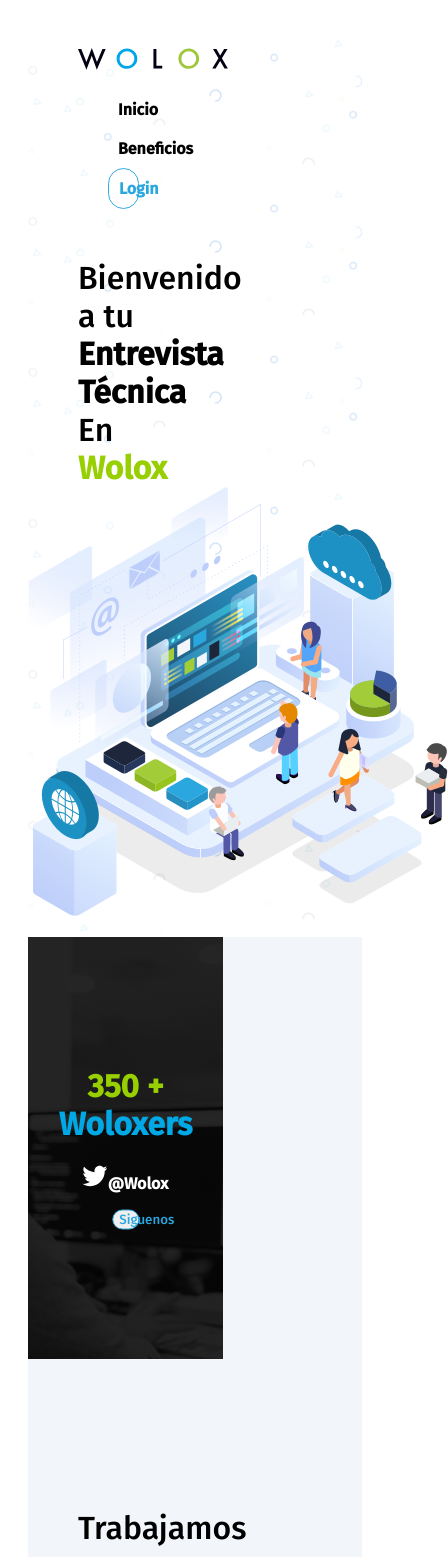
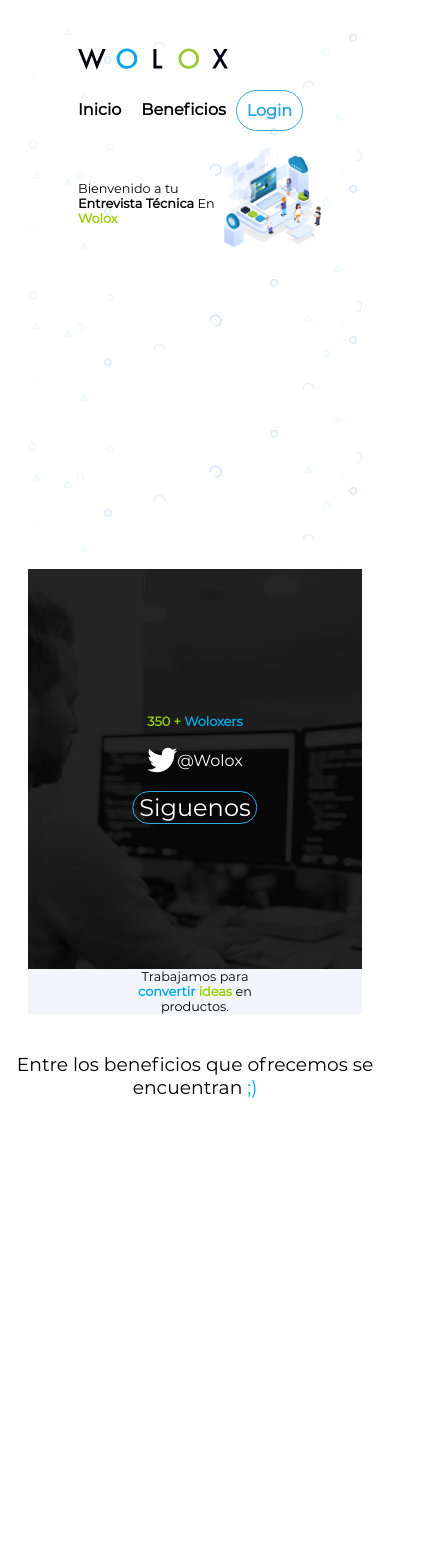
Before and after one commit to C0der97/Wolox, an Angular app: page / in a window 390 px wide. Shown: the top 1557 px of the page, 448 px wide, since content can reach past the window. After the commit the page ends 1126 px from the top, so only its background shows below. Built offline with nearby package versions, Linux system fonts and the light colour scheme.

Commit message:
Ajustes responsive

```diff
--- a/src/app/landing/landing.component.html
+++ b/src/app/landing/landing.component.html
@@ -19,7 +19,7 @@
                 <h1 style="color:#97CF00"><strong> Wolox </strong> </h1>
             </div>
             <div class="hero">
-                <img alt="imagen woloxer" src="assets/Img Hero/Ic_ilustra_Hero.png">
+                <img alt="imagen woloxer" width="100%" src="assets/Img Hero/Ic_ilustra_Hero.png">
             </div>
         </div>
     </div>
@@ -28,8 +28,11 @@
         <div class="img_woloxer">
             <div class="text_woloxer">
                 <h1 style="color: #00A9E5;" ><strong style="color:#97CF00"> 350 + </strong> <strong>Woloxers</strong>  </h1>
-               <p> <img style="padding-top: 5px;top:50%;left: 50%;" alt="logo twiter" width="25px" src="assets/twitter.svg"/> <strong>@Wolox</strong>  </p>
-               <button class="activo">Siguenos</button>
+               <p style="display: flex;flex-direction: row;justify-content: center;justify-items: center;align-items: center;">
+                    <img  alt="logo twiter" width="30rem" src="assets/twitter.svg"/>
+                   <span>@Wolox</span>
+                </p>
+               <button class="activo" style="font-size:1.5em;color:white">Siguenos</button>
             </div>
         </div>
         <div class="seccion_trabajamosJuntos">
--- a/src/app/landing/landing.component.scss
+++ b/src/app/landing/landing.component.scss
@@ -1,65 +1,89 @@
-@font-face{
-    font-family: 'FiraSans-Medium';
-    src: url("http://localhost:4200/assets/Fonts/Fira_Sans/FiraSans-Medium.ttf");
+@font-face {
+    font-family: "Montserrat-Regular";
+    src: url("http://localhost:4200/assets/Fonts/Montserrat/Montserrat-Regular.ttf");
 }
 
 * {
-    font-family: 'FiraSans-Medium',Helvetica, Arial, Verdana, Tahoma, sans-serif;;
+    font-family: "Montserrat-Regular", Helvetica, Arial, Verdana, Tahoma, sans-serif;
     box-sizing: border-box;
 }
 
-h1{
+h1 {
     margin: 0px;
     font-weight: unset;
 }
-.contenedor{
+.contenedor {
     padding: 20px;
 }
-.fila{
+.fila {
     display: flex;
     flex-wrap: nowrap;
 }
 
-@media (max-width: 750px) {
-    .fila{
+@media (max-width: 646px) {
+    .fila {
         display: flex;
         flex-wrap: wrap;
+        //justify-content: space-around;
+    }
+
+    h1{
+        font-size: 0.8rem;
+    }
+    .navbar ul {
+    width: 50vw;
+    display: inline-flex;
+    align-items: flex-start;
+    justify-content: center;
+    }
+
+    .img_woloxer {
+        width: 100vw !important;
+
+    }
+
+    .seccion_trabajamosJuntos {
+        width: 100vw !important;
     }
 }
 
-.logo{
+.hero{
+    width: 25vw;
+    height: 50vh;
+}
+
+.logo {
     width: 50vw;
     padding-left: 50px;
 }
 
-.logo img{
+.logo img {
     margin-top: 20px;
     width: 150px;
 }
 
-.navbar{
-    width: 50vw;
+.navbar {
+    display: block;
     font-size: 1em;
 }
 
-.navbar ul{
-    flex-direction: column;
-    align-items: start;
+.navbar ul {
+    width: 50vw;
+    display: inline-flex;
+    align-items: flex-start;
+    justify-content: space-evenly;
 }
 
-.navbar ul li{
+.navbar ul li {
+    align-content: space-around;
+    left: 20px;
     padding: 10px;
-    display: inline-block;
-    justify-content: center;
     list-style: none;
     list-style-type: none;
-    list-style-position: initial;
     text-decoration: none;
     font-weight: bold;
-    margin-left: 40px;
     cursor: pointer;
     transition: 0.5s;
-
 }
 .navbar ul li:hover {
     color: rgb(94, 100, 100);
@@ -70,30 +94,32 @@
     color: white;
 }
 
-
-.activo{
-    border:1px solid #33ABE1;
+.activo {
+    border: 1px solid #33abe1;
     border-radius: 25px 25px 25px 25px;
-    color: #2AA7DF;
+    color: #2aa7df;
     text-align: center;
-    width: 20%;
+    width: fit-content;
+    text-decoration: none;
+    background-color: transparent;
 }
 
-.mensaje{
+.mensaje {
     margin-top: 10%;
     padding-left: 50px;
     width: 50vw;
 }
 
-.vector_1{
+.vector_1 {
     width: 50vw;
 }
 
-.img_woloxer{
-    width: 50vw;
-    height: 50vh;
+.img_woloxer {
+    width: 50%;
+    height: 25rem;
     padding-left: 50px;
-    background-image: linear-gradient(rgba(0, 0, 0, 0.5), rgba(0, 0, 0, 0.5)), url('http://localhost:4200/assets/img_woloxer.png');
+    background-image: linear-gradient(rgba(0, 0, 0, 0.5), rgba(0, 0, 0, 0.5)),
+        url("http://localhost:4200/assets/img_woloxer.png");
     position: relative;
     background-position: center;
     background-repeat: no-repeat;
@@ -109,16 +135,18 @@
     color: white;
 }
 
-  .seccion_trabajamosJuntos{
+.seccion_trabajamosJuntos {
     width: 50vw;
-      text-align: center;
-      padding: 50px;
-      margin-top: 100px;
-
+    display: flex;
+    flex-direction: column;
+    flex-wrap: nowrap;
+    align-content: center;
+    justify-content: center;
+    align-items: center;
 }
 
-  .header{
-    background-image: url('http://localhost:4200/assets/Backgrounds/Bg_Header.png');
+.header {
+    background-image: url("http://localhost:4200/assets/Backgrounds/Bg_Header.png");
     background-size: contain;
-    background-position: center;
+    background-position: top ;
 }
```
Lines whose indentation alone changed are shown as unchanged.
